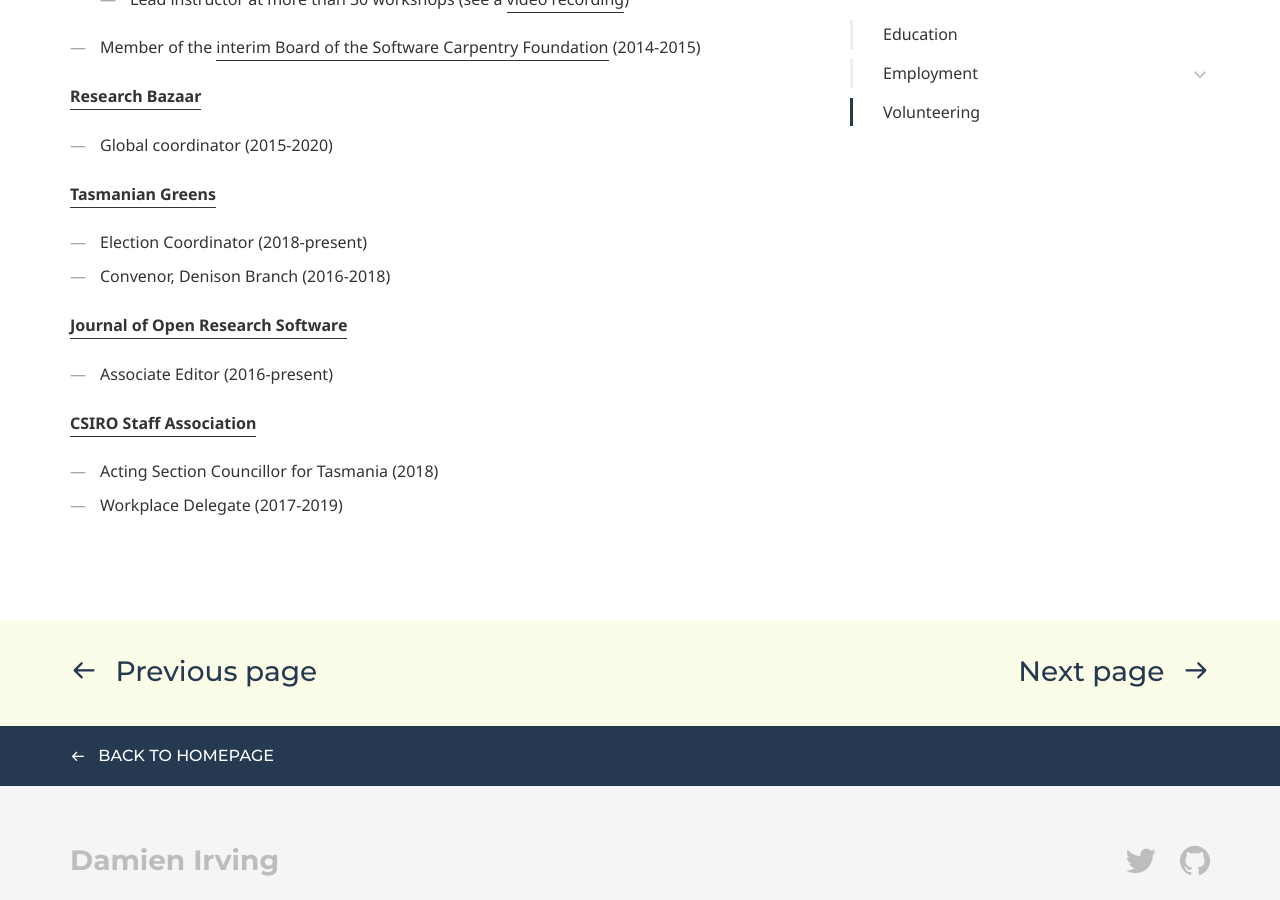
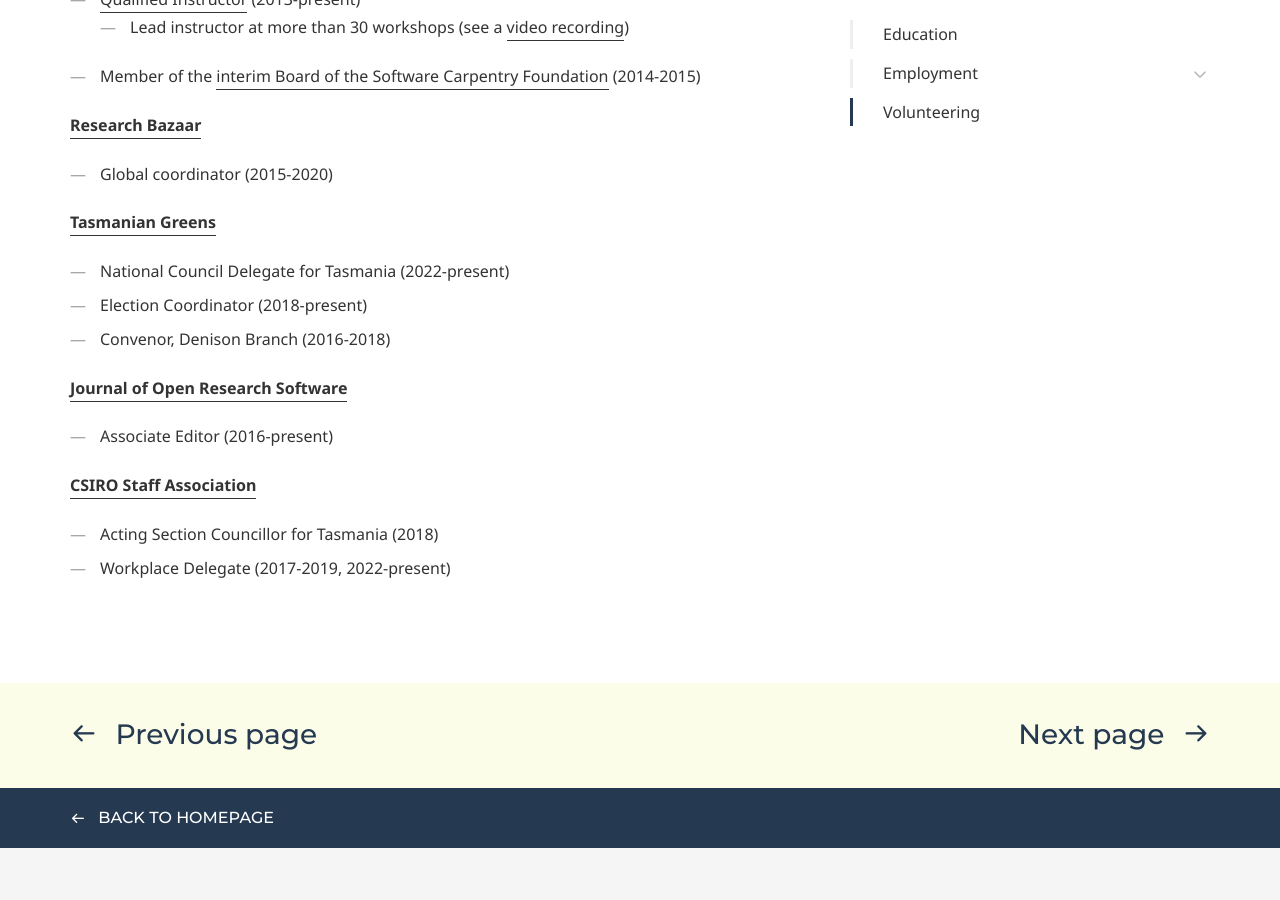
Before and after one commit to DamienIrving/damienirving.github.io, a Jekyll site: the page built from experience.md, in a window 1280 px wide and 900 px high, scrolled down 2336 px. Built offline with Jekyll 4.4.1, drawn with Linux system fonts in a browser that asks for light colours; some web fonts are replaced; some of the changed text lies outside the part shown.

Commit message:
Update experience.md

```diff
--- a/experience.md
+++ b/experience.md
@@ -86,6 +86,7 @@ CSIRO Marine and Atmospheric Research (2009-2012)
 * Global coordinator (2015-2020)
 
 **[Tasmanian Greens](http://greens.org.au/tas)**
+* National Council Delegate for Tasmania (2022-present)
 * Election Coordinator (2018-present)
 * Convenor, Denison Branch (2016-2018)
 
@@ -94,4 +95,4 @@ CSIRO Marine and Atmospheric Research (2009-2012)
 
 **[CSIRO Staff Association](https://cpsu-csiro.org.au/)**
 * Acting Section Councillor for Tasmania (2018)
-* Workplace Delegate (2017-2019)
+* Workplace Delegate (2017-2019, 2022-present)
```
Also changed, not shown: other parts of experience.md (+2 -2 lines).
